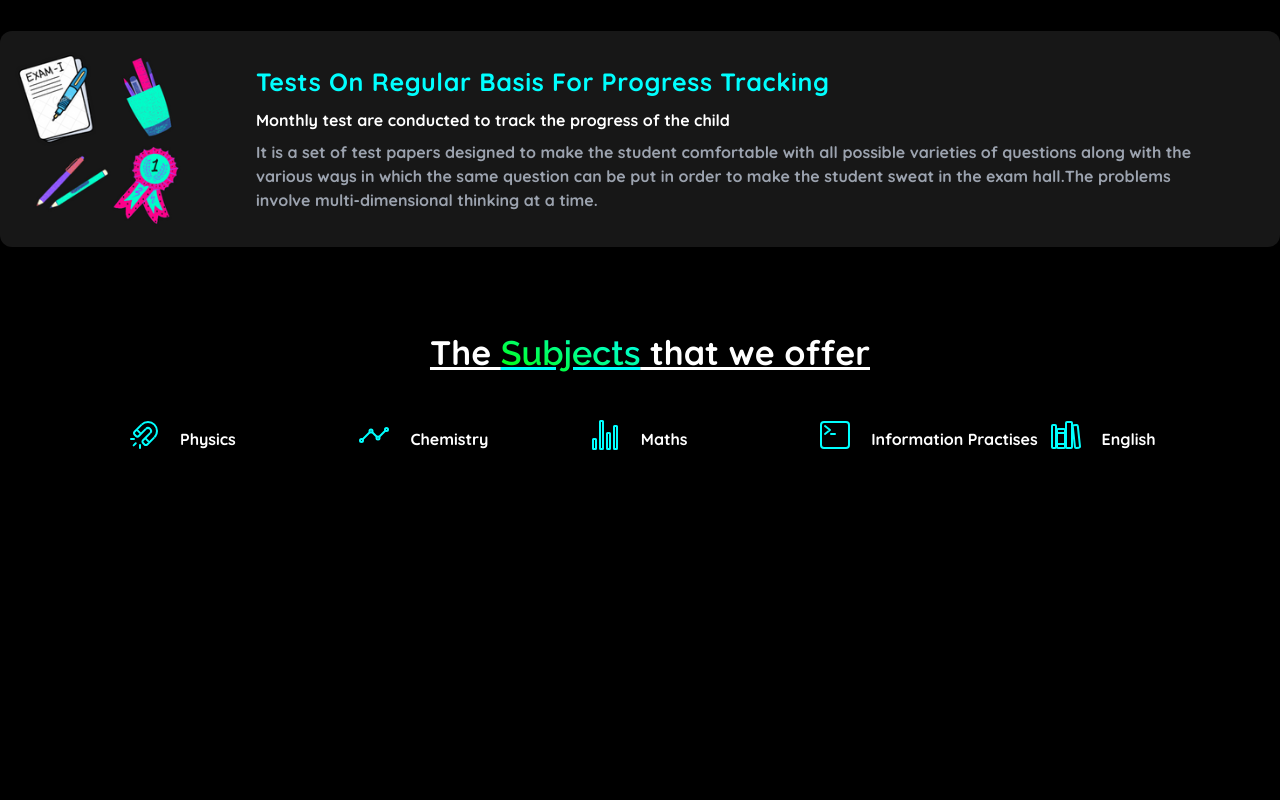
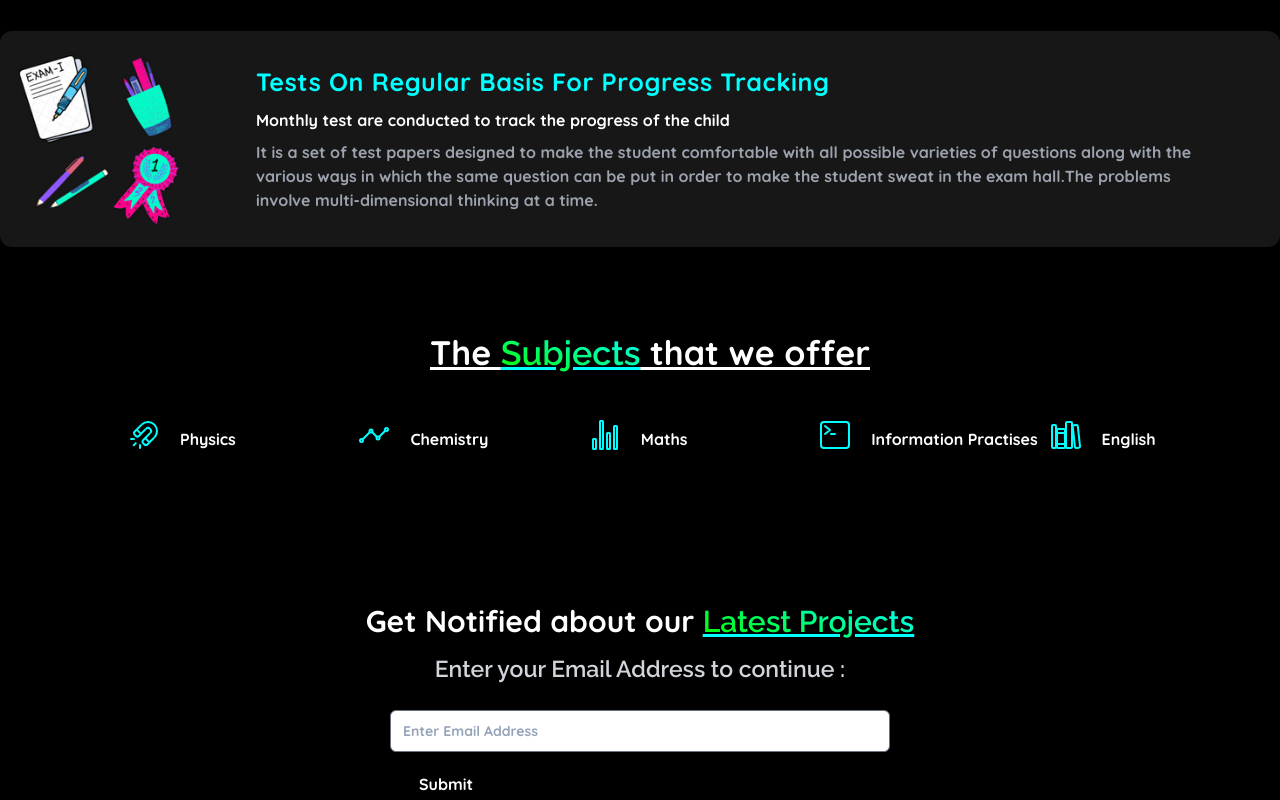
Before and after one commit to Atharv714/LWAtharv, a website: page index.html in a window 1280 px wide. Shown: the part 2105-2905 px from the top of the page. Before the commit the page ends 2604 px from the top, so only its background shows below. Drawn offline with nearby package versions, Linux system fonts and the light colour scheme.

Commit message:
Update index.html

```diff
--- a/index.html
+++ b/index.html
@@ -140,7 +140,15 @@
     </div>
   </div>
 
+  <div>
+    <h1 class="text-white text-center text-[30px] pt-[100px]">Get Notified about our <u class="wavy underline decoration-realcyan">Latest Projects</u></h1>
+    <h2 class="text-gray-300 text-center text-[23px] pt-2" style="font-family:'Raleway';">Enter your Email Address to continue : </h2>
 
+    <div class="justify-center w-[500px] pt-6" style="margin: auto;">
+      <input class="focus:ring-2 focus:ring-realcyan focus:outline-none appearance-none w-full text-sm leading-6 text-white bg-realgray placeholder-slate-400 rounded-md py-2  ring-1 ring-black shadow-sm mb-4" type="email" aria-label="Enter Email Address" placeholder="Enter Email Address">
+      <button class="text-white w-28 py-1 rounded-lg" id="ebutton">Submit</button>
+    </div>
+  </div>
 
 
 
@@ -150,6 +158,3 @@
 
 </body>
 </html>
-
-
-<!-- Learning is an important step for achieving dreams in a student’s journey. We encourage the student to explore the concept in depth instead of memorizing.  -->
```
